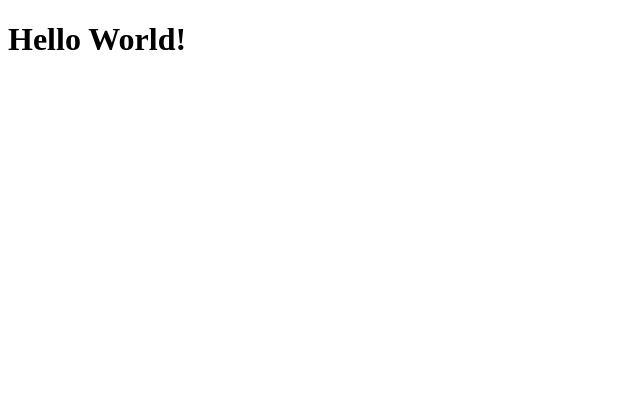
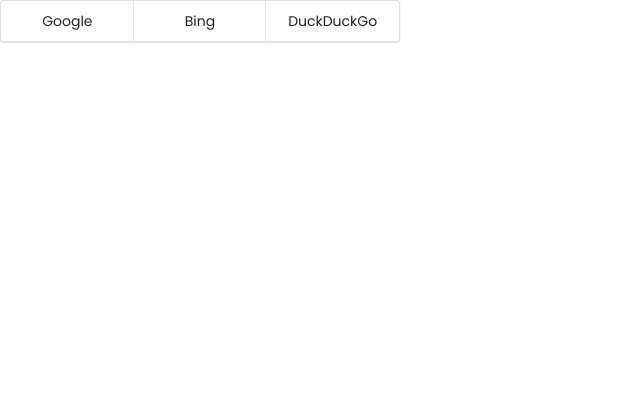
Before and after one commit to zubeir68/hastyhunter, a browser extension: page index.html in a window 1280 px wide. Shown: the whole page, without its empty margins (0-640 px from the left). Drawn offline with nearby package versions, Linux system fonts and the light colour scheme.

Commit message:
Add menu and google fon

```diff
--- a/index.html
+++ b/index.html
@@ -1,12 +1,19 @@
-<!doctype html>
-<html>
-
+<!DOCTYPE html>
+<html lang="en">
 <head>
-  <title>Test</title>
+  <meta charset="UTF-8">
+  <meta name="viewport" content="width=device-width, initial-scale=1.0">
+  <meta http-equiv="X-UA-Compatible" content="ie=edge">
+  <link rel="stylesheet" href="https://cdnjs.cloudflare.com/ajax/libs/semantic-ui/2.4.1/semantic.css" integrity="sha256-QVBN0oT74UhpCtEo4Ko+k3sNo+ykJFBBtGduw13V9vw=" crossorigin="anonymous" />
+  <link rel="stylesheet" type="text/css" href="main.css" media="screen" />
+  <title>Hasty Hunter, Quick Search Helper</title>
+  <script src="script.js"></script>
 </head>
-
 <body>
-  <h1>Hello World!</h1>
+  <div class="ui three item menu">
+    <a class="item" id="google">Google</a>
+    <a class="item" id="google">Bing</a>
+    <a class="item" id="google">DuckDuckGo</a>
+  </div>
 </body>
-
 </html>
--- /dev/null
+++ b/main.css
@@ -0,0 +1,9 @@
+@import url('https://fonts.googleapis.com/css?family=Poppins&display=swap');
+
+body {
+    height: 400px;
+    width: 400px;
+}
+#google {
+    font-family: 'Poppins', sans-serif;
+}
```
Also changed, not shown: script.js (added).
